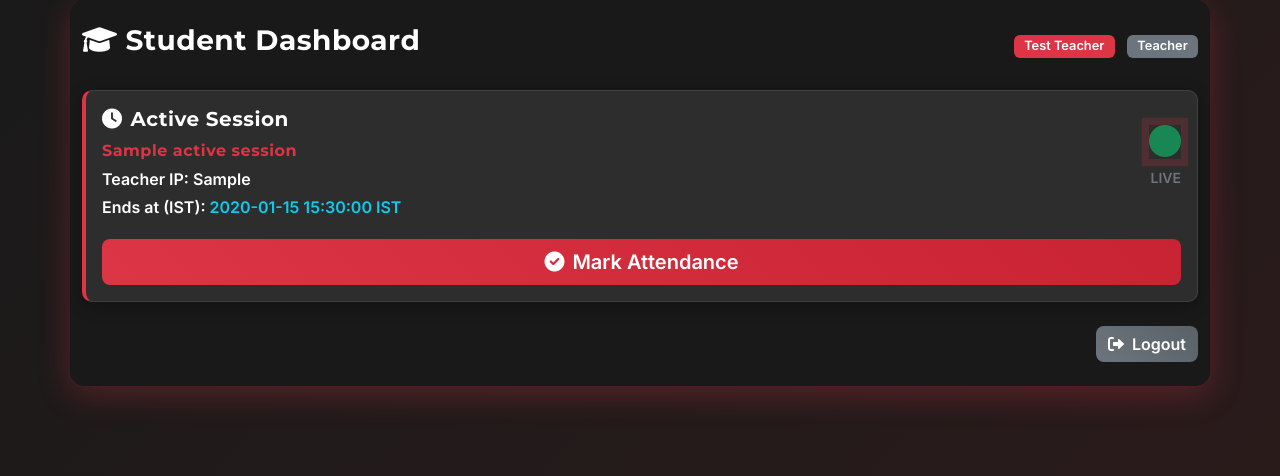
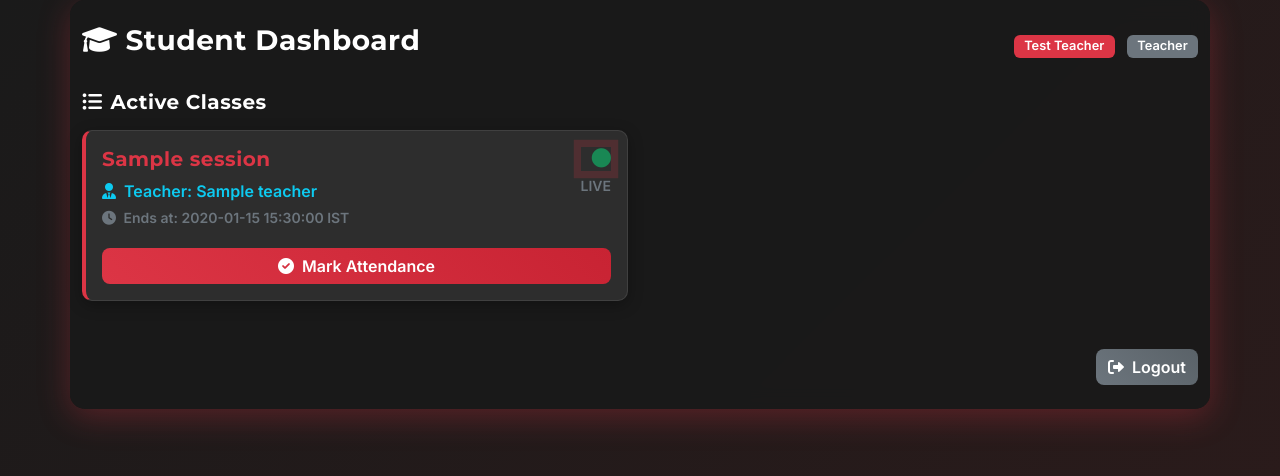
Before and after one commit to pruthvimehta10/Attendance_System, a Flask app: template templates/student_dashboard.html in a window 1280 px wide. Shown: the top 476 px of the page. Run offline with Flask 2, Linux system fonts and the light colour scheme; a user stored in the database is signed in; tables that the repository leaves empty hold one stand-in row (values such as "Sample post"); the template is opened without the code that fills it: most values are stand-ins (such as "Sample title", 1, 10 or a date in 2020); data that the repository does not hold is empty; some libraries are stand-ins or nearby versions.

Commit message:
Remove QR scanning and add support for multiple simultaneous live teacher sessions

```diff
--- a/templates/student_dashboard.html
+++ b/templates/student_dashboard.html
@@ -166,37 +166,44 @@
         </div>
         {% endfor %} {% endif %} {% endwith %}
 
-        {% if active_session %}
+        {% if active_sessions %}
+        <h5 class="mb-3"><i class="fas fa-list-ul me-2"></i>Active Classes</h5>
+        <div class="row">
+            {% for session in active_sessions %}
+            <div class="col-md-6">
                 <div class="card mb-4 session-card fade-in">
                     <div class="card-body">
-                <div class="d-flex justify-content-between align-items-center">
+                        <div class="d-flex justify-content-between align-items-start">
                             <div>
-                        <h5><i class="fas fa-clock me-2"></i>Active Session</h5>
-                        <p class="mb-1 porsche-font" style="color: var(--primary-red);">{{ active_session.name or 'Session ' ~ active_session.id }}</p>
-                        <p class="mb-1"><strong>Teacher IP:</strong> {{ active_session.teacher_ip }}</p>
-                        <p class="mb-1 text-info"><strong>Ends at (IST):</strong> {{ active_session.end_time | format_ist_time }}</p>
+                                <h5 class="mb-2 porsche-font" style="color: var(--primary-red);">{{ session.name or 'Session ' ~ session.id }}</h5>
+                                <p class="mb-1 text-info"><i class="fas fa-user-tie me-1"></i> Teacher: {{ session.teacher.name }}</p>
+                                <p class="mb-1 text-muted small"><i class="fas fa-clock me-1"></i> Ends at: {{ session.end_time | format_ist_time }}</p>
                             </div>
                             <div class="text-end">
                                 <div class="pulse">
-                            <i class="fas fa-circle text-success" style="font-size: 2rem;"></i>
+                                    <i class="fas fa-circle text-success" style="font-size: 1.2rem;"></i>
                                 </div>
-                        <p class="text-muted small mt-2">LIVE</p>
+                                <p class="text-muted small mt-1">LIVE</p>
                             </div>
                         </div>
 
                         <form method="post" action="{{ url_for('student.mark_attendance') }}" class="mt-3">
-                    <input type="hidden" name="session_id" value="{{ active_session.id }}">
-                    <button class="btn btn-primary btn-lg w-100" type="submit">
+                            <input type="hidden" name="session_id" value="{{ session.id }}">
+                            <button class="btn btn-primary w-100" type="submit">
                                 <i class="fas fa-check-circle me-2"></i>Mark Attendance
                             </button>
                         </form>
                     </div>
                 </div>
+            </div>
+            {% endfor %}
+        </div>
         {% else %}
         <div class="card mb-4 session-card fade-in">
-            <div class="card-body text-center">
-                <h5><i class="fas fa-pause-circle me-2"></i>No Active Session</h5>
-                <p class="text-muted">Wait for your teacher to start an attendance session</p>
+            <div class="card-body text-center py-5">
+                <i class="fas fa-moon text-muted mb-3" style="font-size: 3rem;"></i>
+                <h5 class="text-muted">No Active Sessions</h5>
+                <p class="text-muted mb-0">Wait for your teacher to start an attendance session</p>
             </div>
         </div>
         {% endif %}
```
Also changed, not shown: student_routes.py (+3 -46 lines). Lines whose indentation alone changed are shown as unchanged.
